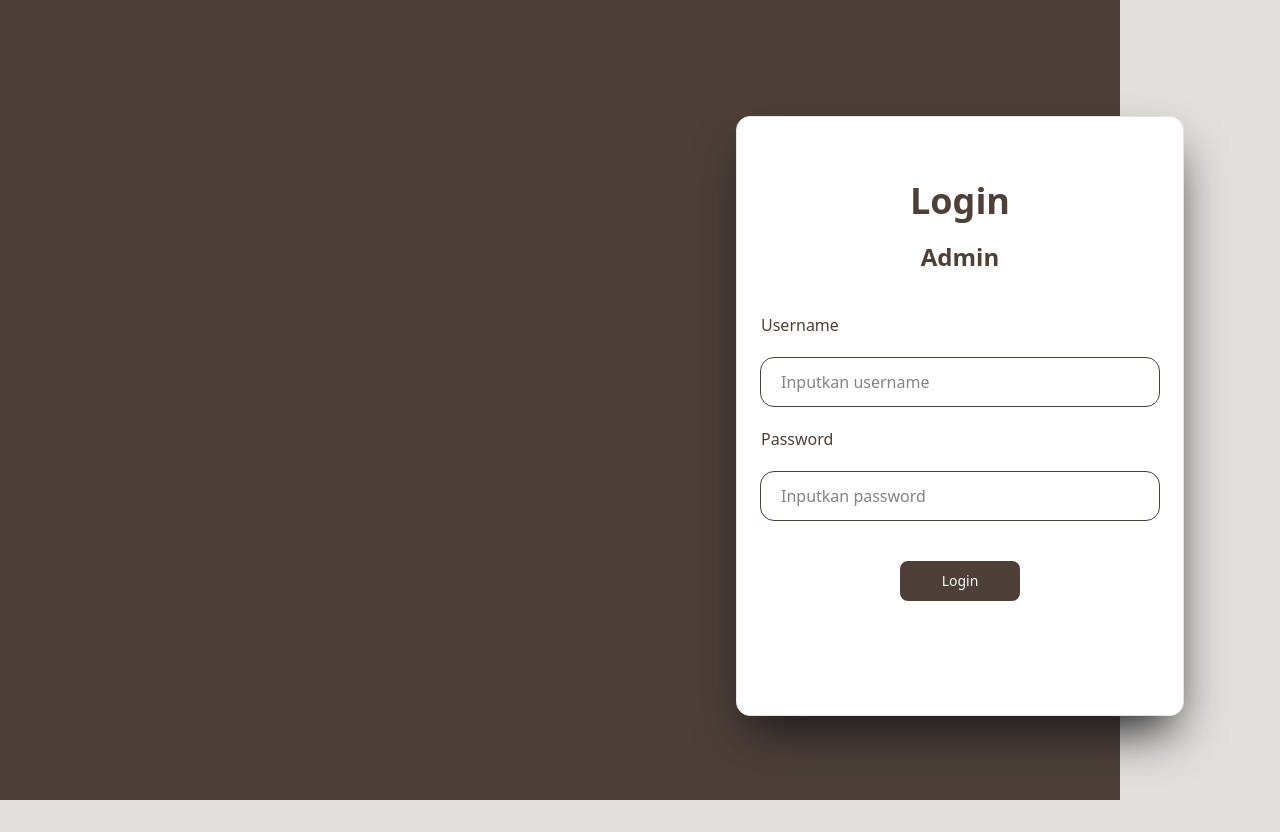
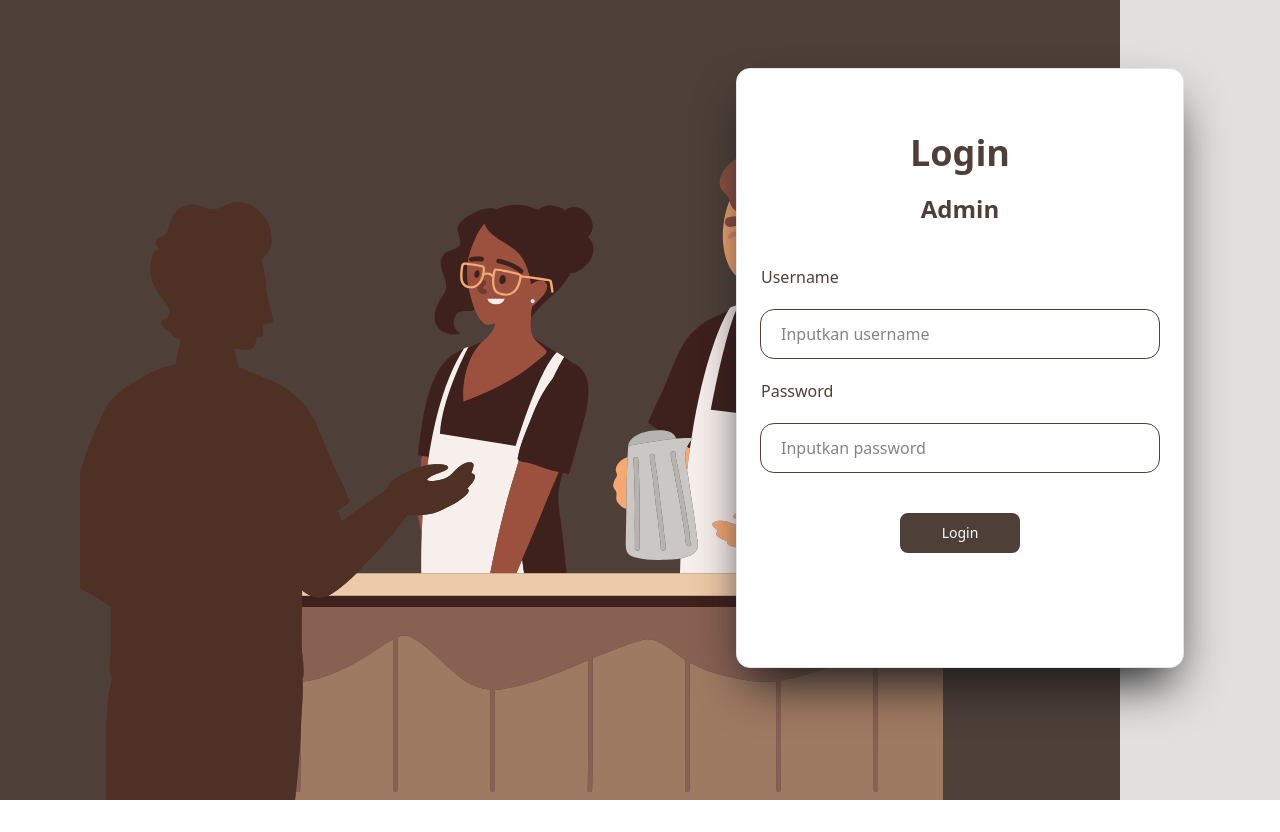
Before and after one commit to azizhadiid/lapakkito, a Next.js app: page /login in a window 1280 px wide. After the commit the page ends 800 px from the top, so only its background shows below. Built offline with nearby package versions, Linux system fonts and the light colour scheme.

Commit message:
login admin front-end

```diff
--- a/components/layout/admin/pages/login.tsx
+++ b/components/layout/admin/pages/login.tsx
@@ -11,17 +11,20 @@ import {
 } from "@/components/ui/card";
 import { Input } from "@/components/ui/input";
 import { Button } from "@/components/ui/button";
-
-// Ganti ini dengan path ke ilustrasi Anda
-// Anda bisa download ilustrasi dari situs seperti undraw.co
-const ILLUSTRATION_PATH = "/iconlogin.svg";
+import IlsLogin from "@/public/iconlogin.svg";
 
 export default function Login() {
   return (
     <main className="min-h-screen bg-[#E2E0DD]">
-      <div className="bg-[#4E4039] absolute w-280 h-screen"></div>
-      <div className="p-4 z-10 relative">
-        <div className="h-screen flex items-center justify-end">
+      <div className="bg-[#4E4039] absolute w-280 h-screen overflow-hidden">
+        <Image
+          src={IlsLogin}
+          alt="ilustrator admin"
+          className="absolute mt-20 hidden lg:block h-screen ml-20"
+        />
+      </div>
+      <div className="p-4 relative">
+        <div className="flex justify-end mt-13">
           <Card className="max-w-md md:mr-20 w-120 h-150 p-4 shadow-zinc-900 shadow-2xl">
             <div className="mt-12">
               <section className="mb-10">
```
